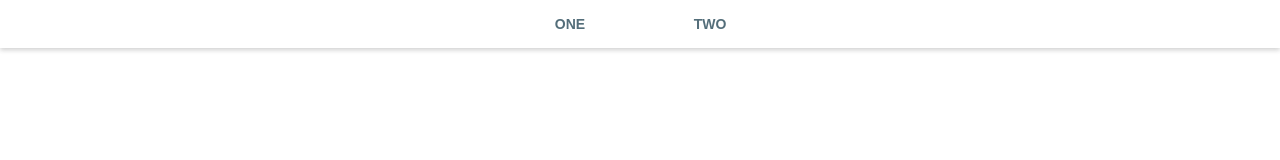
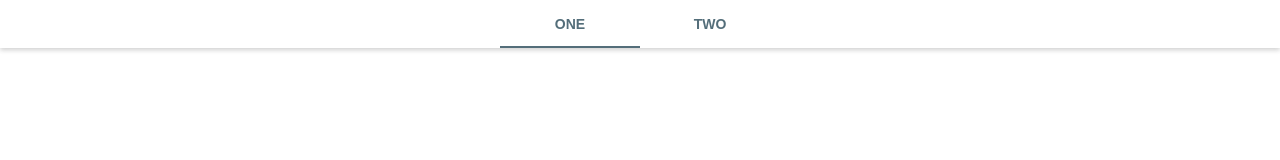
Before and after one commit to intuitive-programmer/tab-layout, a React (Create React App) app: page / in a window 1280 px wide. Shown: the top 160 px of the page. Built offline with nearby package versions, Linux system fonts and the light colour scheme.

Commit message:
Tab is connected to activeIndex.

```diff
--- a/src/components/TabLayout/Nav.js
+++ b/src/components/TabLayout/Nav.js
@@ -1,8 +1,14 @@
 import React from 'react'
 
-const Nav = ({children}) => (
+const Nav = ({children, activeIndex}) => (
   <div className="tab-layout__nav">
-    {children}
+    {children.map((child, index) =>
+      React.cloneElement(child, {
+        key: index,
+        index,
+        activeIndex,
+      })
+    )}
   </div>
 )
 
--- a/src/components/TabLayout/Tab.js
+++ b/src/components/TabLayout/Tab.js
@@ -1,7 +1,12 @@
 import React from 'react'
 
-const Tab = ({label}) => (
-  <div className="tab-layout__nav__tab">
+const Tab = ({index, activeIndex, label}) => (
+  <div
+    className={index === activeIndex
+      ? "tab-layout__nav__tab tab-layout__nav__tab--active"
+      : "tab-layout__nav__tab"
+    }
+  >
     {label.toUpperCase()}
   </div>
 )
--- a/src/layouts/TabLayout.js
+++ b/src/layouts/TabLayout.js
@@ -3,14 +3,21 @@ import React, { Component } from 'react'
 import Nav from '../components/TabLayout/Nav'
 
 class TabLayout extends Component {
-  static Nav = ({children}) => (
-    <Nav>{children}</Nav>
+  static Nav = ({children, activeIndex}) => (
+    <Nav activeIndex={activeIndex}>{children}</Nav>
   )
 
+  state = {
+    activeIndex: 0,
+  }
+
   render() {
+    const { state, props } = this
     return(
-      React.Children.map(this.props.children, child =>
-        React.cloneElement(child)
+      React.Children.map(props.children, child =>
+        React.cloneElement(child, {
+          activeIndex: state.activeIndex,
+        })
       )
     )
   }
--- a/src/styles.scss
+++ b/src/styles.scss
@@ -31,6 +31,8 @@ body {
 .tab-layout__nav__tab {
   min-width: 10em;
   height: 100%;
+  padding: 2px 0 0;
+  border-bottom: 2px solid transparent;
   display: flex;
   justify-content: center;
   align-items: center;
@@ -40,4 +42,7 @@ body {
     &:hover {
       background-color: #eceff1;
     }
+    @at-root #{&}--active {
+      border-bottom: 2px solid #546e7a;
+    }
 }
```
